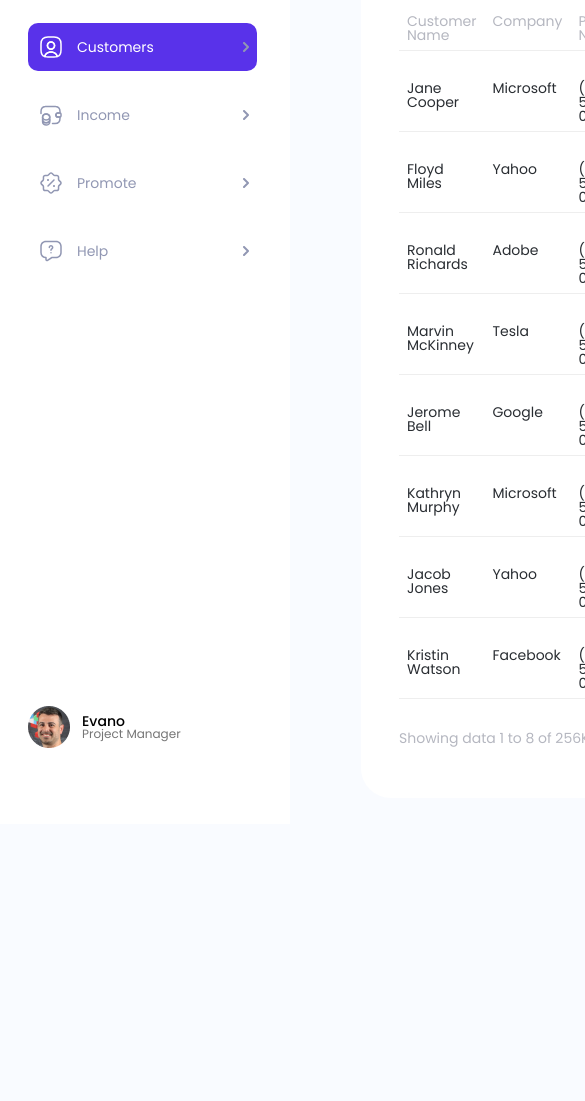
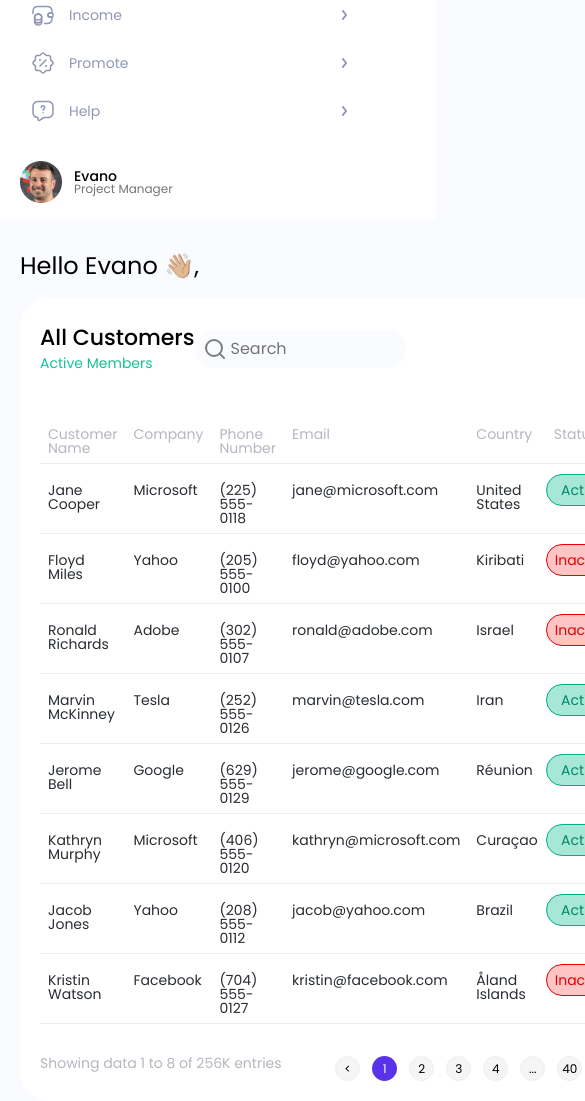
Before and after one commit to FozynS/Dashboard, a plain HTML site: page index.html in a window 390 px wide. Shown: the part 241-1342 px from the top of the page, 585 px wide, since content can reach past the window. Before the commit the page ends 1065 px from the top, so only its background shows below. Drawn offline with Linux system fonts and the light colour scheme.

Commit message:
Finish some style for mobile version

```diff
--- a/index.html
+++ b/index.html
@@ -179,14 +179,14 @@
           <div class="table-footer">
             <h2>Showing data 1 to 8 of  256K entries</h2>
             <div class="slider-wrapper">
-              <div class="slider-btn">&lt;</div>
-              <div class="active">1</div>
-              <div class="slider-btn">2</div>
-              <div class="slider-btn">3</div>
-              <div class="slider-btn">4</div>
-              <div class="slider-btn">...</div>
-              <div class="slider-btn">40</div>
-              <div class="slider-btn">&gt;</div>
+              <button class="slider-btn">&lt;</button>
+              <button class="active">1</button>
+              <button class="slider-btn">2</button>
+              <button class="slider-btn">3</button>
+              <button class="slider-btn">4</button>
+              <button class="slider-btn">...</button>
+              <button class="slider-btn">40</button>
+              <button class="slider-btn">&gt;</button>
             </div>
           </div>
         </div>
--- a/style/style.css
+++ b/style/style.css
@@ -28,7 +28,6 @@ main {
   grid-template-columns: 290px 1fr;
   grid-gap: 71px;
 }
-
 .title-container {
   display: flex;
 }
@@ -137,7 +136,6 @@ main {
   width: 100%;
   height: 61px;
 }
-
 .title {
   display: flex;
   flex-direction: column;
@@ -153,7 +151,7 @@ main {
 }
 
 .search-bar {
-  background-image: url('/icons/search-loop.svg');
+  background-image: url('../icons/search-loop.svg');
   background-size: 24px;
   background-repeat: no-repeat;
   background-position: 8px center;
@@ -168,23 +166,19 @@ main {
 table {
   margin-top: 40px;
 }
-
 th, td {
   padding: 8px;
   font-size: 14px;
 }
-
 td {
-  margin: 21px 0 21px 0;
+  margin: 21px 0;
   color: #292D32;
   font-size: 14px;
 }
-
 th {
   color: #B5B7C0;
   text-align: left;
 }
-
 tr {
   border-bottom: 1px solid #EEEEEE;
 }
@@ -225,6 +219,7 @@ tr {
   justify-content: center;
   align-items: center;
   background-color: #5932EA;
+  border: none;
   border-radius: 50%;
   color: #FFF;
   font-size: 12px;
@@ -248,3 +243,49 @@ tr {
   background-color: #5932EA;
   color: #FFF;
 }
+
+@media only screen and (max-width: 435px) {
+  aside {
+    width: 60%;
+    padding: 26px 20px 0 20px;
+  }
+  main {
+    padding-right: 20px;
+    padding-left: 20px;
+  }
+  .aside-list {
+    margin-top: 25px;
+  }
+  .wrapper {
+    grid-template-columns: 1fr;
+    grid-gap: 20px;
+  }
+  .user-container {
+    margin-bottom: 16px;
+  }
+
+  .table-wrapper {
+    margin-top: 20px;
+    padding: 20px;
+  }
+
+  .search-bar {
+    width: 30%;
+  }
+
+  td {
+    margin: 10px 0;
+  }
+
+  .burger-wrapper {
+    display: block;
+    margin-left: auto;
+  }
+  .list-items {
+    gap: 0;
+  }
+
+  .title-wrapper {
+    justify-content: start;
+  }
+}
```
